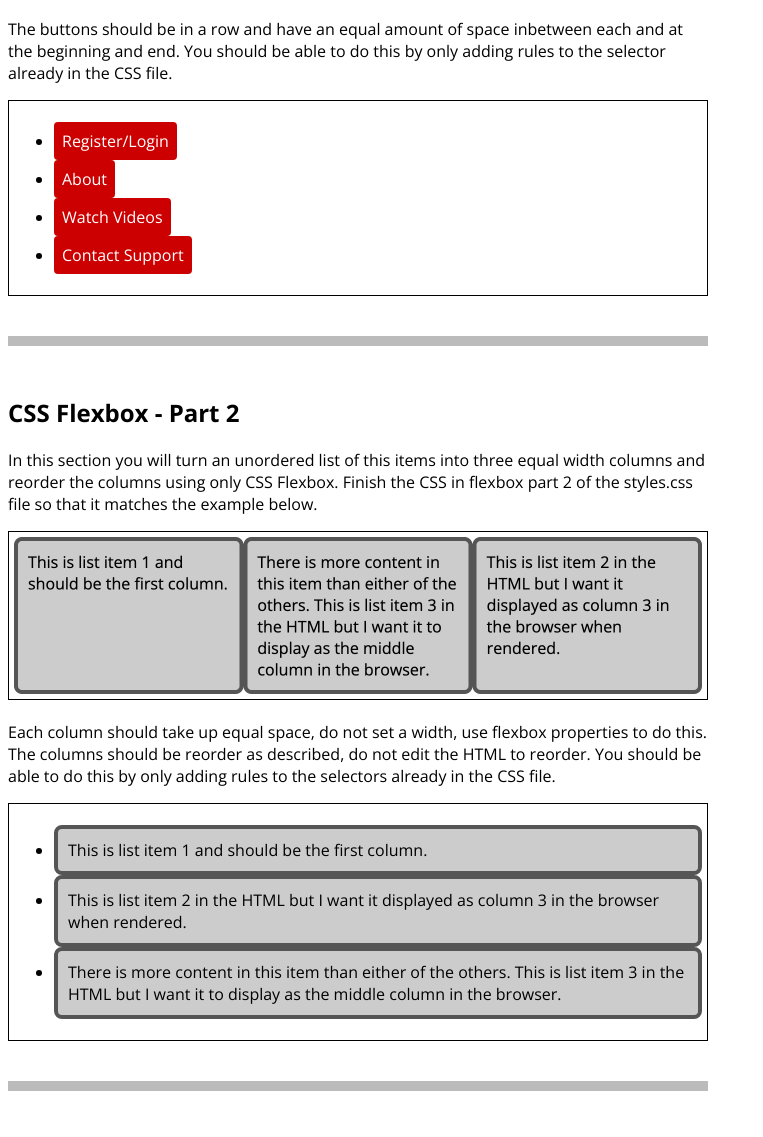
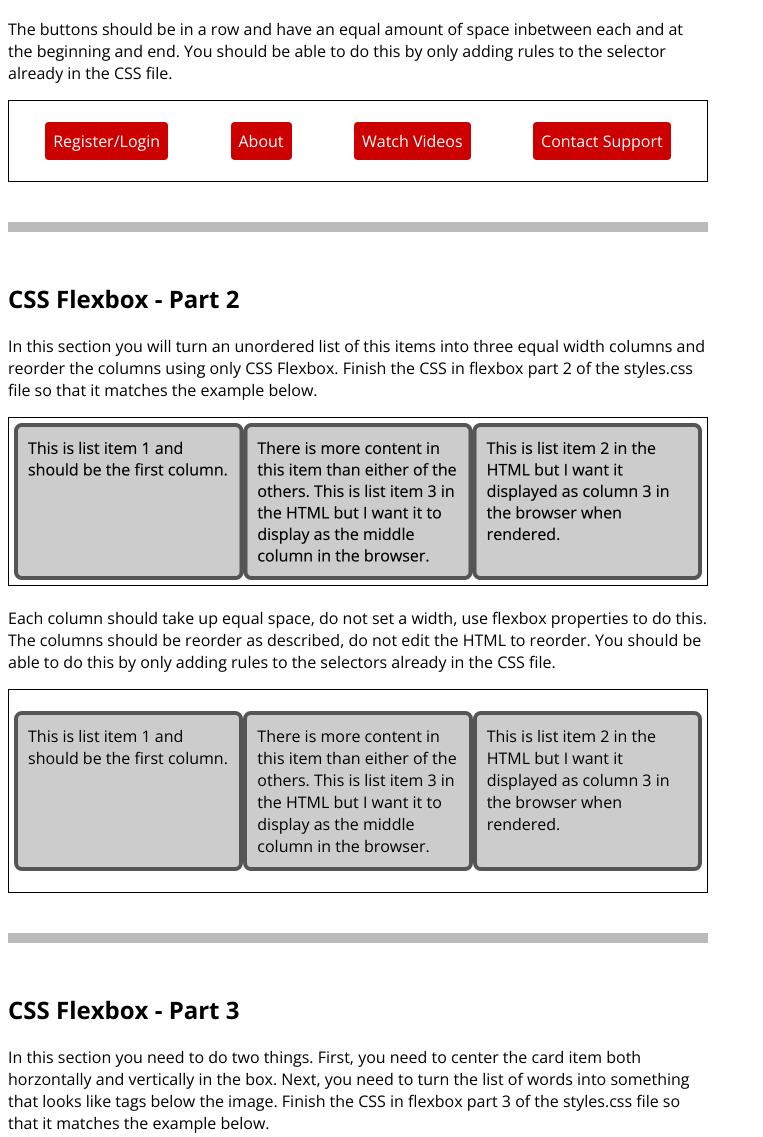
Before and after one commit to Suljaf12/ITMD441, a plain HTML site: page Lab2/index.html in a window 1280 px wide. Shown: the part 572-1709 px from the top of the page, without its empty margins (0-763 px from the left). Drawn offline with nearby package versions, Linux system fonts and the light colour scheme.

Commit message:
Lab2 - Section1 and Section2 Completed

```diff
--- a/Lab2/styles.css
+++ b/Lab2/styles.css
@@ -1,7 +1,10 @@
 /* Flexbox Part 1 */
 
 #flex-section1 ul {
-
+	display: flex;
+	justify-content: space-around;
+	padding: 0;
+	list-style: none;
 }
 
 /* end Flexbox Part 1 */
@@ -10,23 +13,26 @@
 /* Flexbox Part 2 */
 
 #flex-section2 ul {
-
+	display: flex;
+	justify-content: space-around;
+	list-style: none;
+	padding: 0;
 }
 
 #flex-section2 li {
-
+	flex: 1;
 }
 
 #flex-section2 .item1 {
-
+	order: 1;
 }
 
 #flex-section2 .item2 {
-
+	order: 3;
 }
 
 #flex-section2 .item3 {
-
+	order: 2;
 }
 
 /* end Flexbox Part 2 */
```
